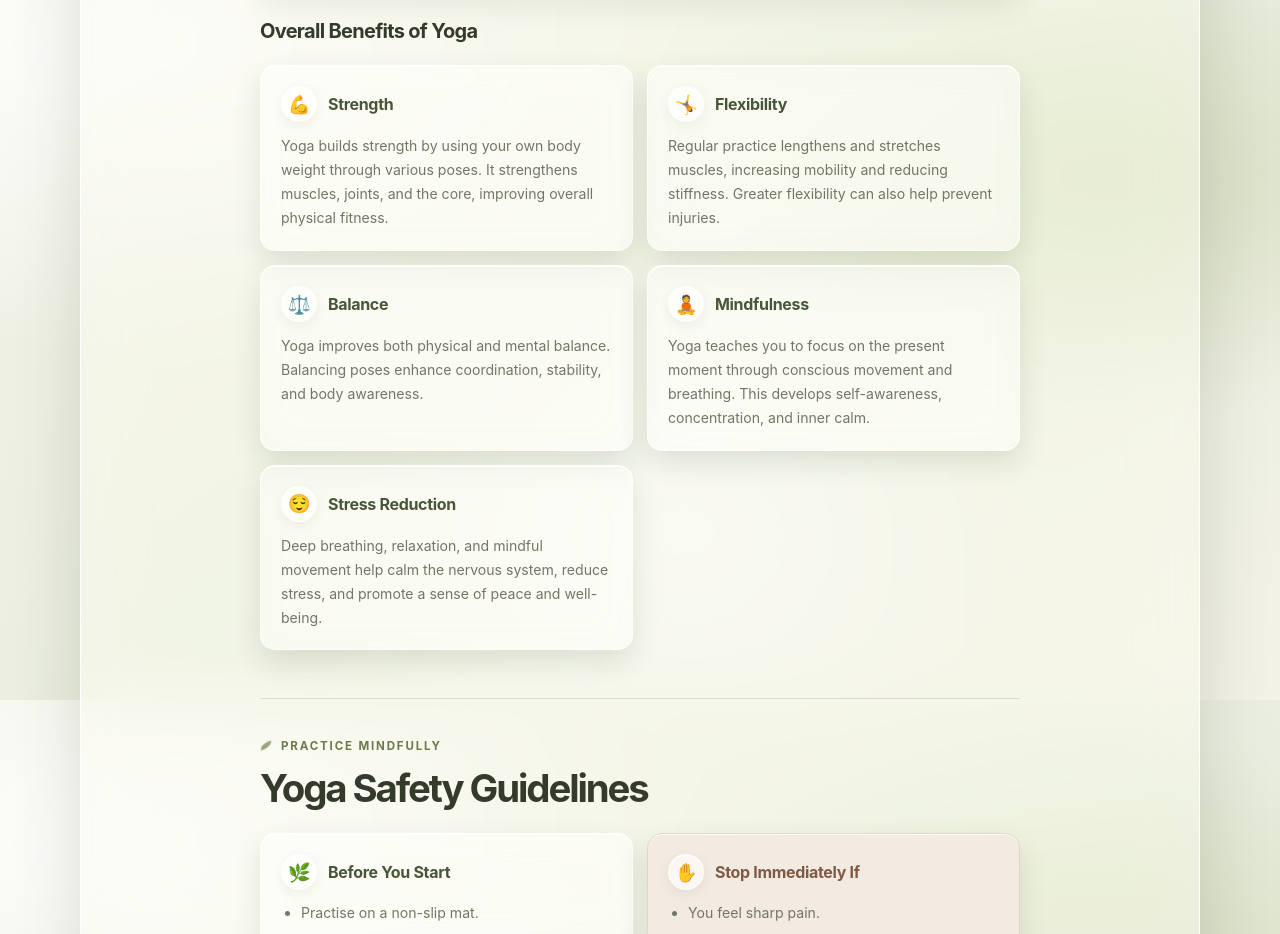
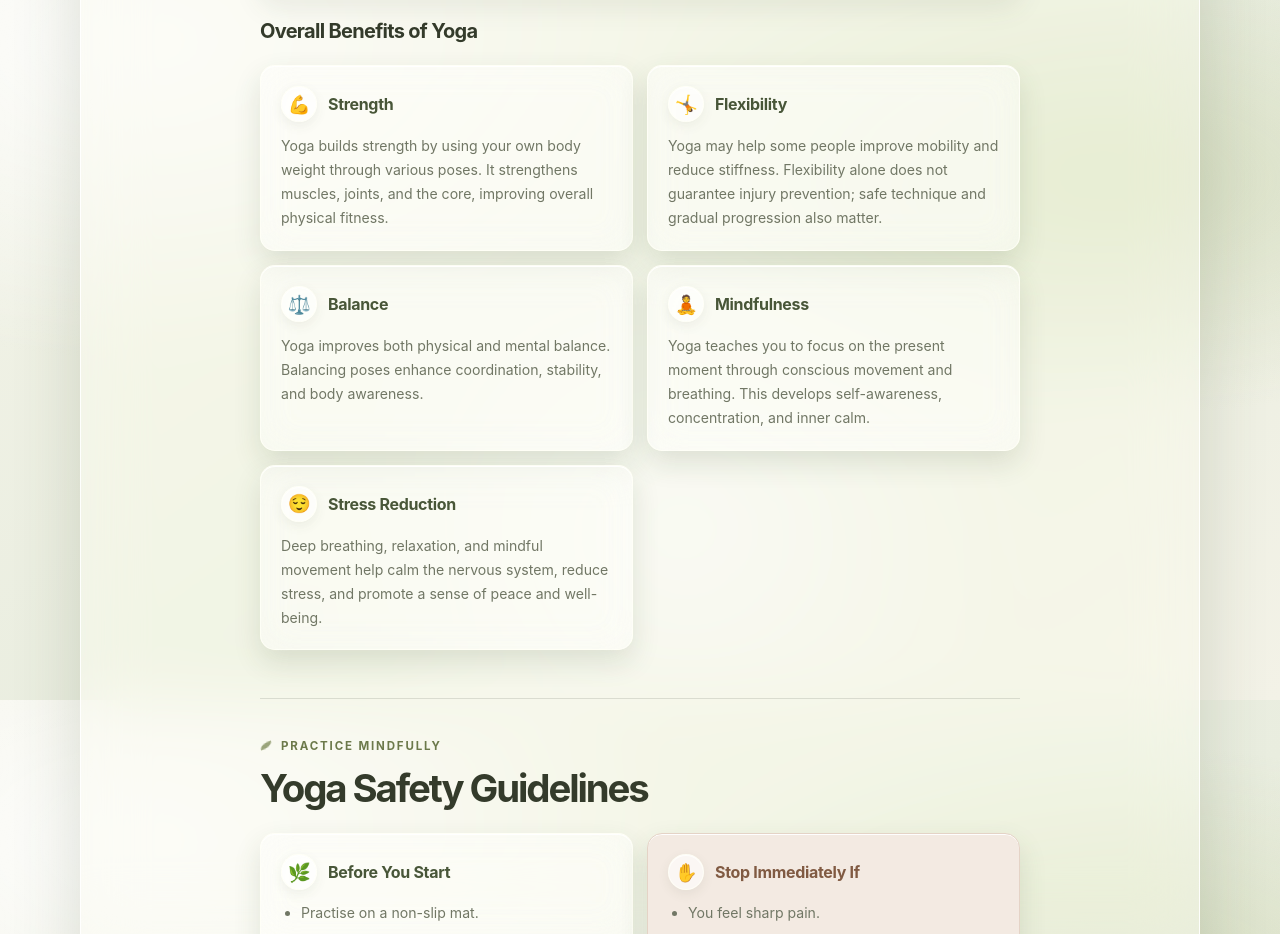
Before and after one commit to veejaync/myyoga-knowledge-base, a plain HTML site: page foundations.html in a window 1280 px wide. Shown: the part 3300-4234 px from the top of the page. Drawn offline with Linux system fonts and the light colour scheme.

```diff
--- a/foundations.html
+++ b/foundations.html
@@ -164,7 +164,7 @@
                 </article>
                 <article class="benefit-card">
                   <h4><span class="benefit-icon" aria-hidden="true">🤸</span>Flexibility</h4>
-                  <p>Regular practice lengthens and stretches muscles, increasing mobility and reducing stiffness. Greater flexibility can also help prevent injuries.</p>
+                  <p>Yoga may help some people improve mobility and reduce stiffness. Flexibility alone does not guarantee injury prevention; safe technique and gradual progression also matter.</p>
                 </article>
                 <article class="benefit-card">
                   <h4><span class="benefit-icon" aria-hidden="true">⚖️</span>Balance</h4>
```
Also changed, not shown: 9 other files.
